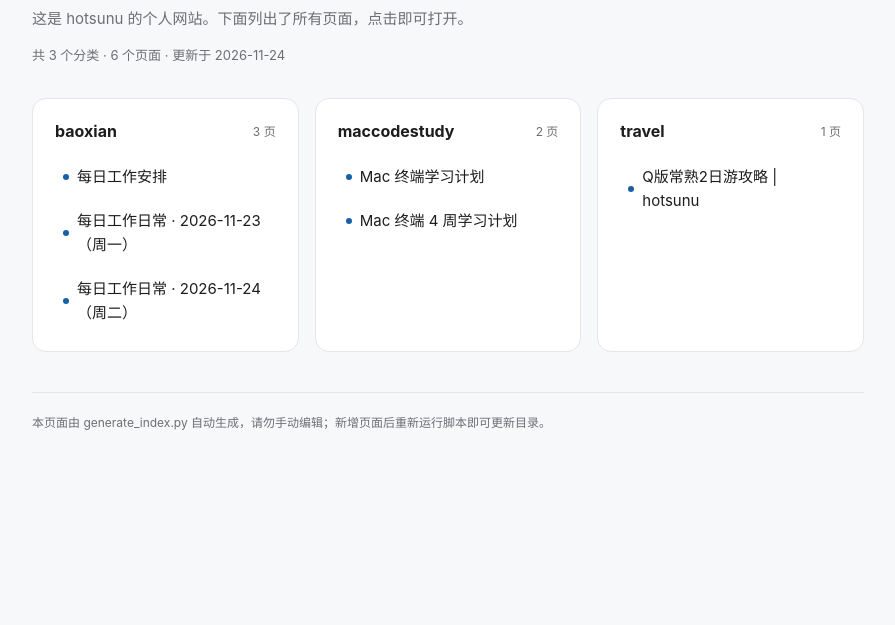
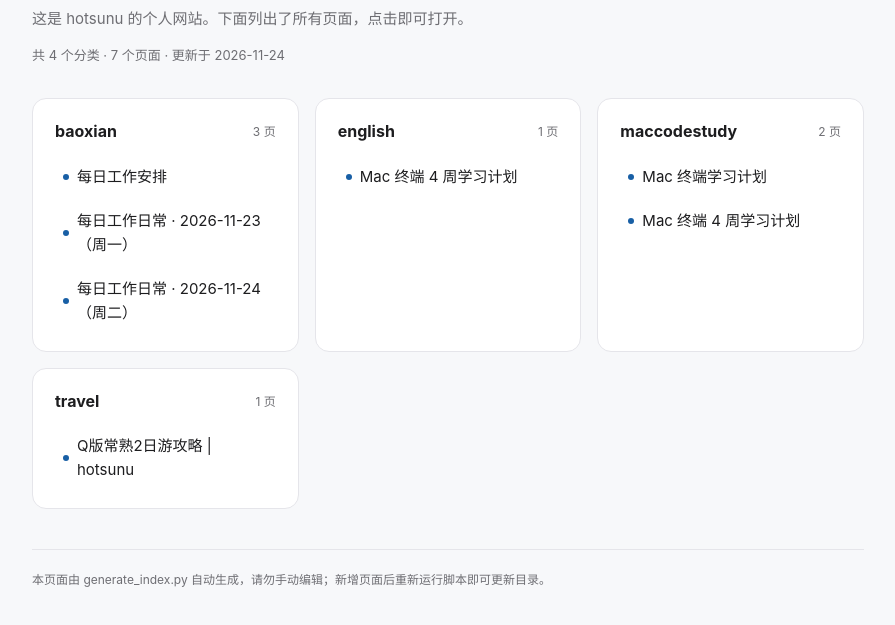
Before and after one commit to hotsunu/site, a plain HTML site: page index.html in a window 1280 px wide. Shown: the part 143-768 px from the top of the page, without its empty margins (192-1087 px from the left). Drawn offline with Linux system fonts and the light colour scheme.

Commit message:
chore: 自动更新主页目录 [skip ci]

```diff
--- a/index.html
+++ b/index.html
@@ -80,7 +80,7 @@
     <span class="eyebrow">站点目录</span>
     <h1>hotsunu 的网站</h1>
     <p class="lead">这是 hotsunu 的个人网站。下面列出了所有页面，点击即可打开。</p>
-    <p class="stats">共 3 个分类 · 6 个页面 · 更新于 2026-11-24</p>
+    <p class="stats">共 4 个分类 · 7 个页面 · 更新于 2026-11-24</p>
   </header>
 
   <div class="grid">
@@ -90,6 +90,12 @@
           <li><a href="baoxian/index.html"><span class="dot"></span>每日工作安排</a></li>
           <li><a href="baoxian/%E6%AF%8F%E6%97%A5%E5%B7%A5%E4%BD%9C%E5%AE%89%E6%8E%92_2026-11-23.html"><span class="dot"></span>每日工作日常 · 2026-11-23（周一）</a></li>
           <li><a href="baoxian/%E6%AF%8F%E6%97%A5%E5%B7%A5%E4%BD%9C%E5%AE%89%E6%8E%92_2026-11-24.html"><span class="dot"></span>每日工作日常 · 2026-11-24（周二）</a></li>
+          </ul>
+        </section>
+        <section class="card">
+          <h2>english<span class="count">1 页</span></h2>
+          <ul>
+          <li><a href="english/mac-terminal-learning-plan.html"><span class="dot"></span>Mac 终端 4 周学习计划</a></li>
           </ul>
         </section>
         <section class="card">
```
